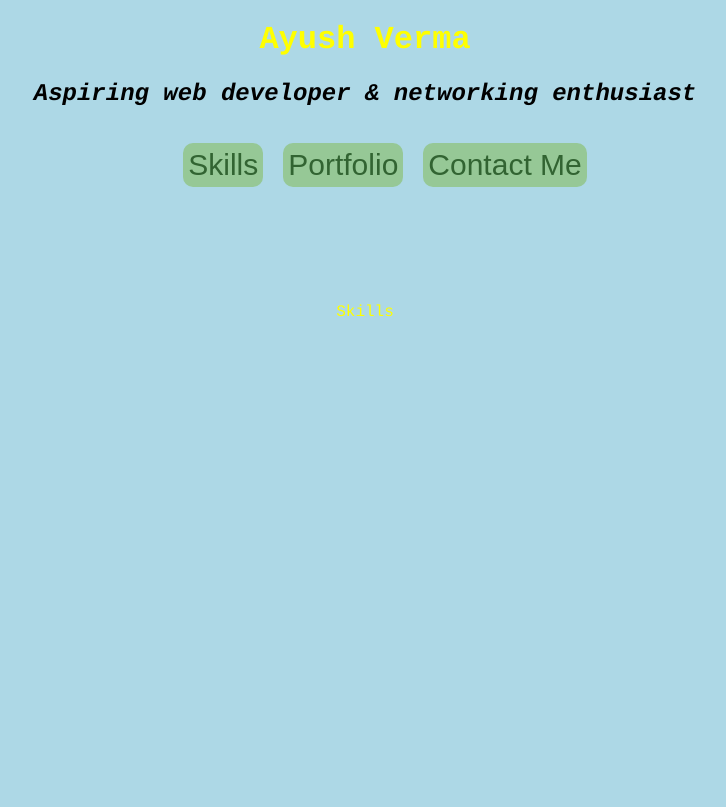
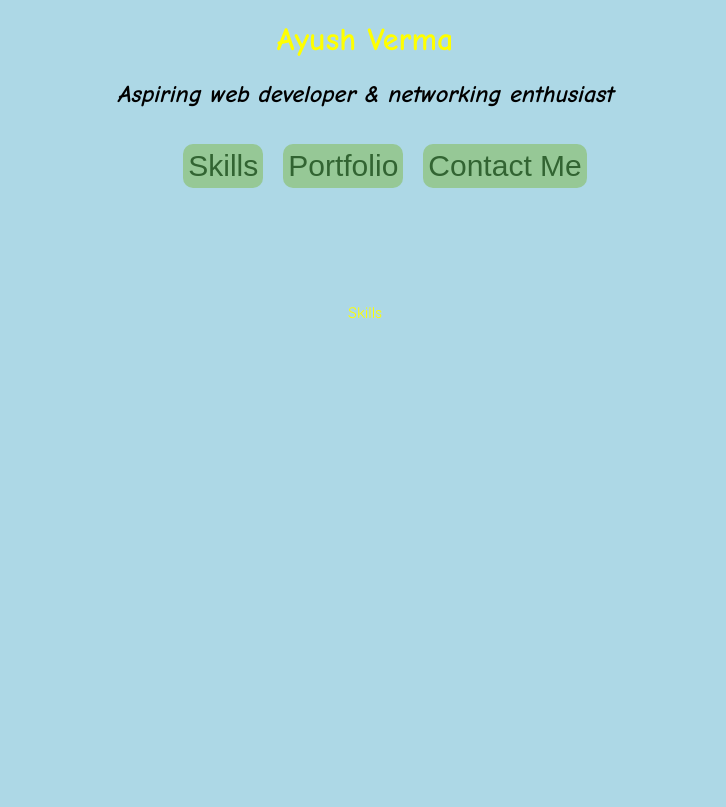
Before and after one commit to ayush02av/ayush02av.github.io, a plain HTML site: page index.html in a window 1280 px wide. Shown: the top 807 px of the page, without its empty margins (275-1001 px from the left). Drawn offline with Linux system fonts and the light colour scheme.

Commit message:
Update index.html

```diff
--- a/index.html
+++ b/index.html
@@ -9,7 +9,7 @@
 			background: lightblue;
 			justify-content: center;
 			text-align: center;
-			font-family: courier;
+			font-family: comic sans ms;
 			color: yellow;
 		}
 		div{
```
